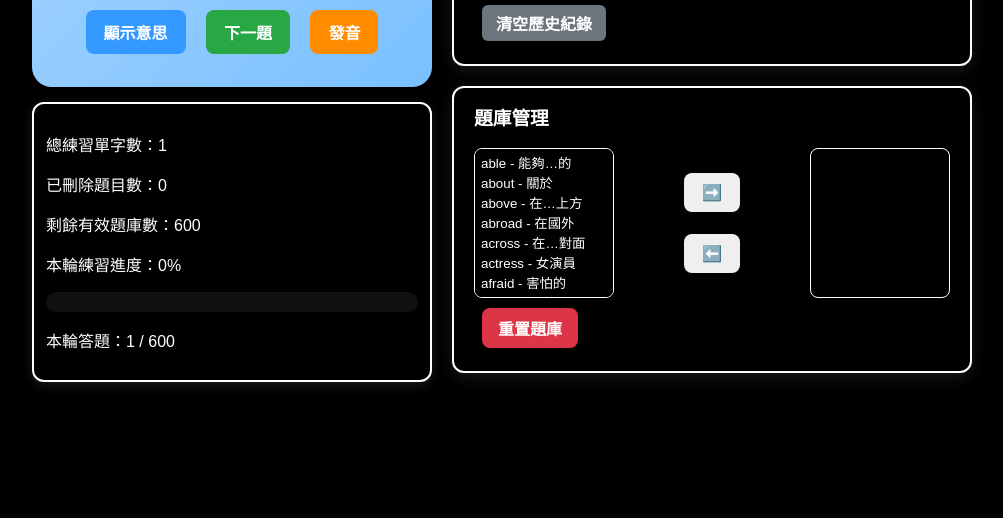
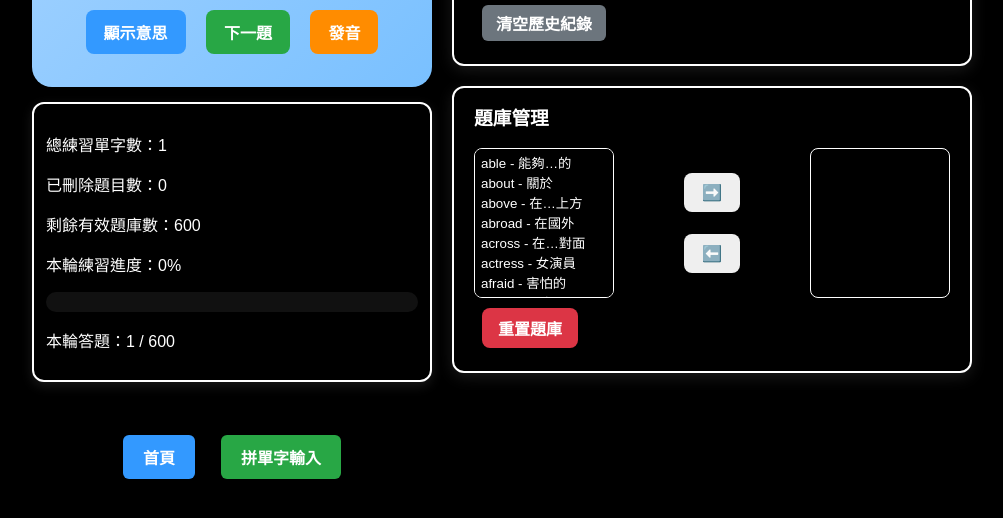
Before and after one commit to issac-sjps/SpellingContest, a plain HTML site: page index.html in a window 1280 px wide. Shown: the part 150-668 px from the top of the page, without its empty margins (138-1141 px from the left). Drawn offline with Linux system fonts and the light colour scheme.

Commit message:
Add files via upload

```diff
--- a/index.html
+++ b/index.html
@@ -46,6 +46,25 @@
     border: 2px solid #fff;
     box-shadow: 0 4px 15px rgba(255,255,255,0.1);
   }
+
+    /* 左側底部按鈕黑底區 */
+  .down {
+    width: 100%;
+    display: flex;
+    justify-content: center;
+    gap: 10px;
+    margin-top: 30px;
+    padding-bottom: 20px;
+  }
+  .down button {
+    padding: 10px 20px;
+    font-weight: bold;
+    border: none;
+    border-radius: 6px;
+    cursor: pointer;
+    color: #fff;
+  }
+
   h3 { margin-top: 0; color: #fff; }
   ul { padding-left: 20px; max-height: 160px; overflow-y: auto; margin: 0; color: #fff; }
   ul::-webkit-scrollbar { width: 8px; }
@@ -87,6 +106,13 @@
       </div>
       <p>本輪答題：<span id="stat-round-done">0</span> / <span id="stat-round-total">0</span></p>
     </div>
+
+	<!-- 左側底部按鈕黑底區 -->
+    <div class="down">
+      <button onclick="window.open('https://issac-sjps.github.io/SpellingContest/', '_blank')" style="background:#3399ff;">首頁</button>
+      <button onclick="window.open('https://issac-sjps.github.io/SpellingContest/600-word-input', '_blank')" style="background:#28a745;">拼單字輸入</button>
+    </div>
+
   </div>
 
   <!-- 右側歷史紀錄 + 題庫管理 -->
```
Also changed, not shown: 600-word-input.html (+34 -14 lines).
